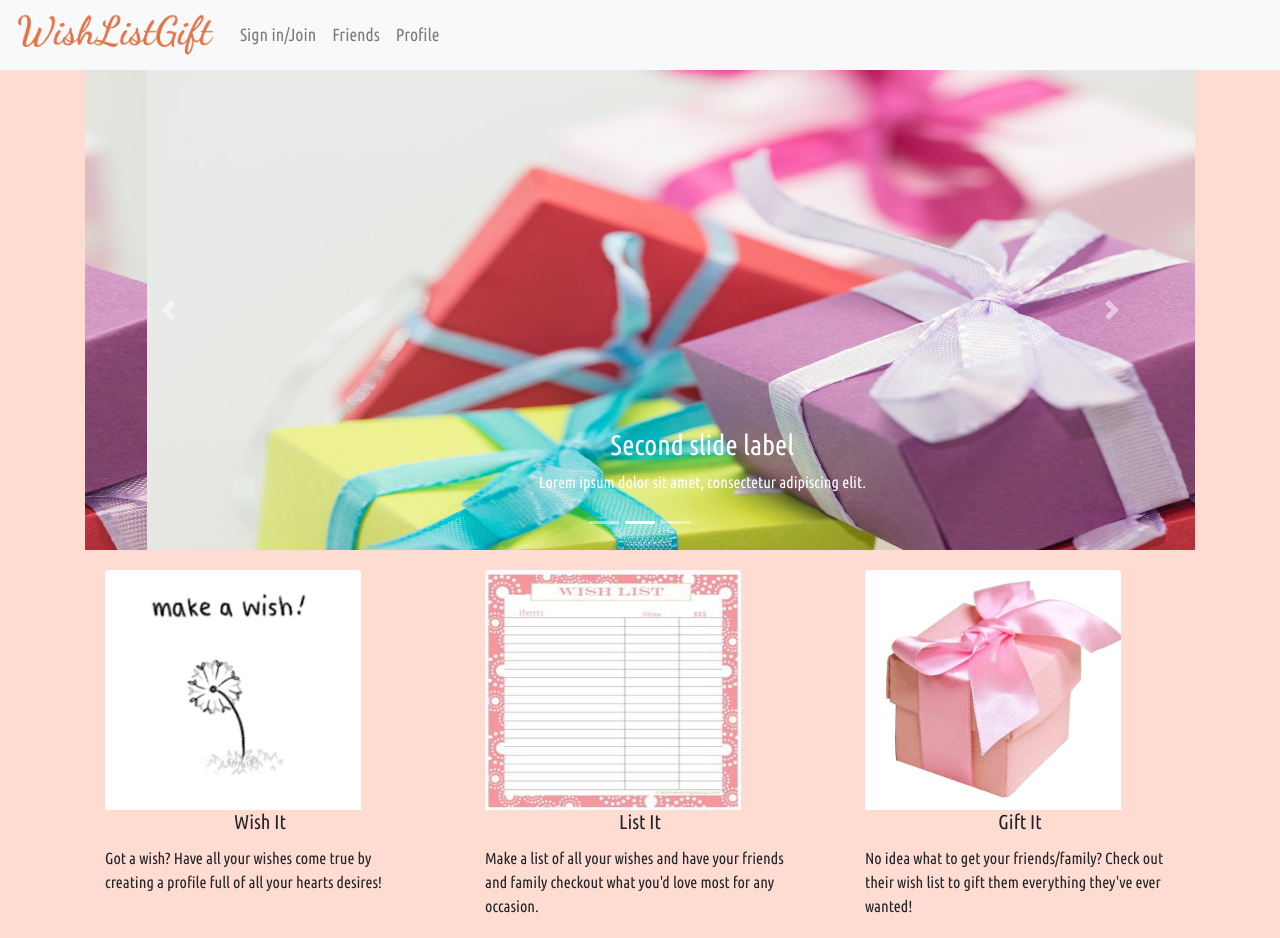
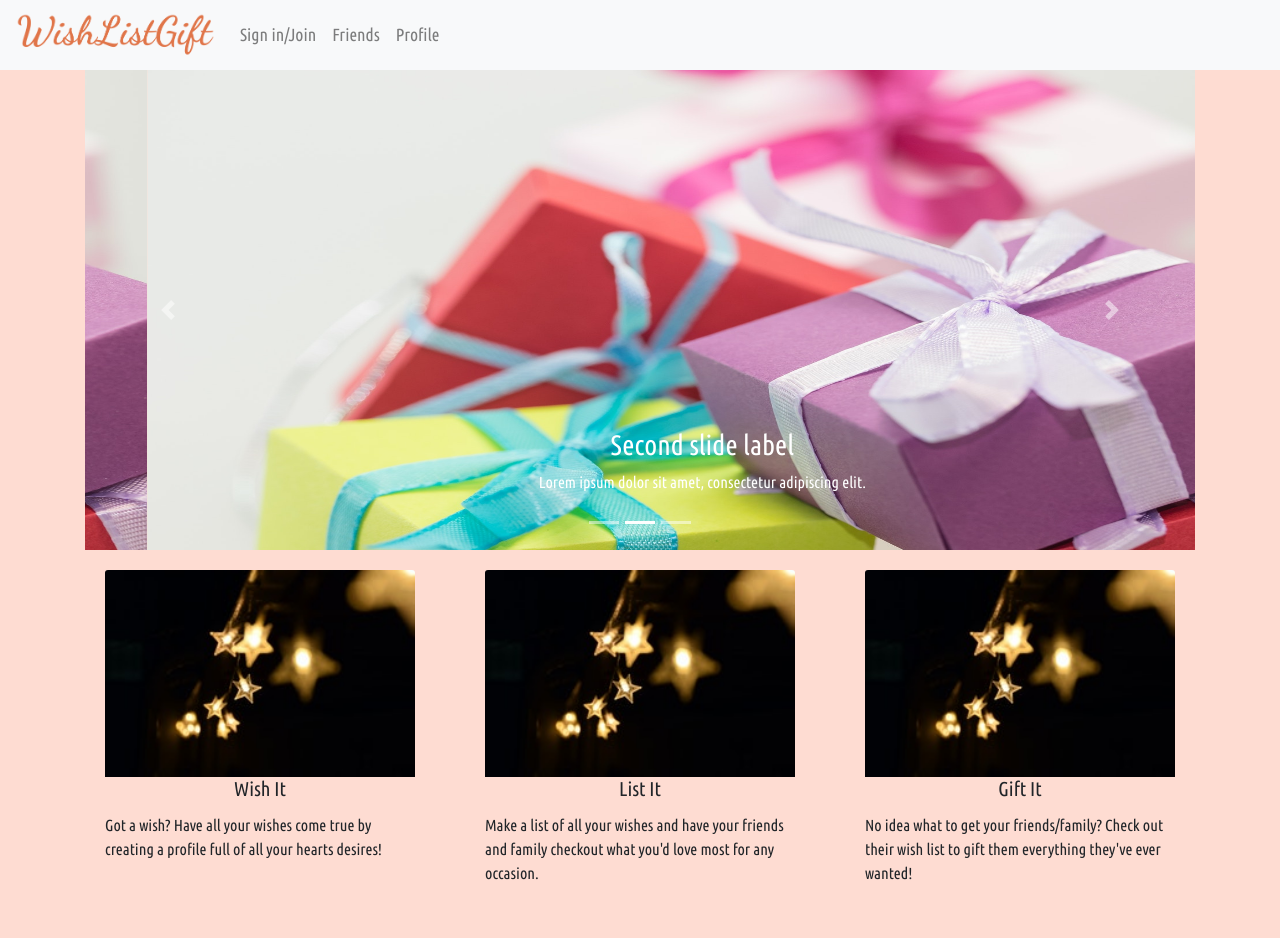
Before and after one commit to wish-list-gift/wish-list-gift, a React (Create React App) app in the folder client/: page / in a window 1280 px wide. After the commit the page ends 905 px from the top, so only its background shows below. Built offline with nearby package versions, Linux system fonts and the light colour scheme.

Commit message:
took off mess of a picture

```diff
--- a/client/src/Home.js
+++ b/client/src/Home.js
@@ -3,9 +3,7 @@ import { Carousel } from 'react-bootstrap'
 import 'bootstrap/dist/css/bootstrap.min.css';
 import './Home.css'
 import firstSlide from './images/presents.jpg'
-import wish from './images/make-a-wish.png'
-import list from './images/list.jpg'
-import gift from './images/pink-gift.jpeg'
+import wishes from './images/Wishes.jpg'
 export class Home extends React.Component {
     render() {
         return (
@@ -56,7 +54,7 @@ export class Home extends React.Component {
                     <div className="row">
                         <div className="col-12 col-sm-4">
                             <div className=" card-body">
-                                <img className="card-img-top" src={wish} alt="Card image cap" style={{ height: "30vh", width: "20vw" }} />
+                                <img className="card-img-top" src={wishes} alt="Card image cap" />
                                 <h5 className="card-title">Wish It</h5>
                                 <p className="card-text">Got a wish? Have all your wishes come true by creating a profile full of all your hearts desires!</p>
 
@@ -64,7 +62,7 @@ export class Home extends React.Component {
                         </div>
                         <div className="col-12 col-sm-4">
                             <div className="card-body">
-                                <img className="card-img-top" src={list} alt="Card image cap" style={{ height: "30vh", width: "20vw" }} />
+                                <img className="card-img-top" src={wishes} alt="Card image cap" />
                                 <h5 className="card-title">List It</h5>
                                 <p className="card-text">Make a list of all your wishes and have your friends and family checkout what you'd love most for any occasion.</p>
 
@@ -72,7 +70,7 @@ export class Home extends React.Component {
                         </div>
                         <div className="col-12 col-sm-4">
                             <div className="card-body">
-                                <img className="card-img-top" src={gift} alt="Card image cap" style={{ height: "30vh", width: "20vw" }} />
+                                <img className="card-img-top" src={wishes} alt="Card image cap" />
                                 <h5 className="card-title">Gift It</h5>
                                 <p className="card-text">No idea what to get your friends/family? Check out their wish list to gift them everything they've ever wanted!</p>
 
```
Also changed, not shown: 1 other file (tests, documents, lock files or other folders).
